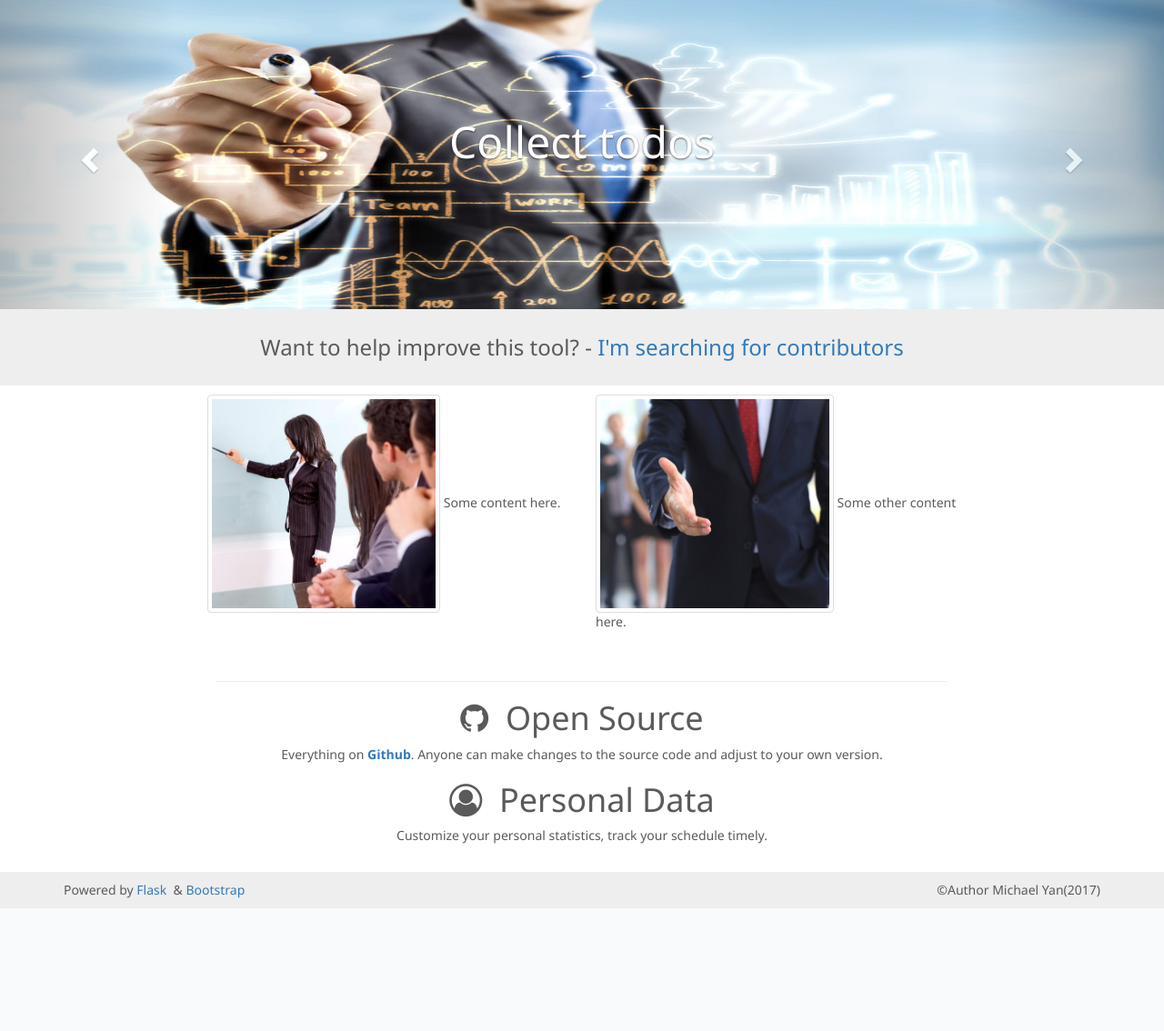
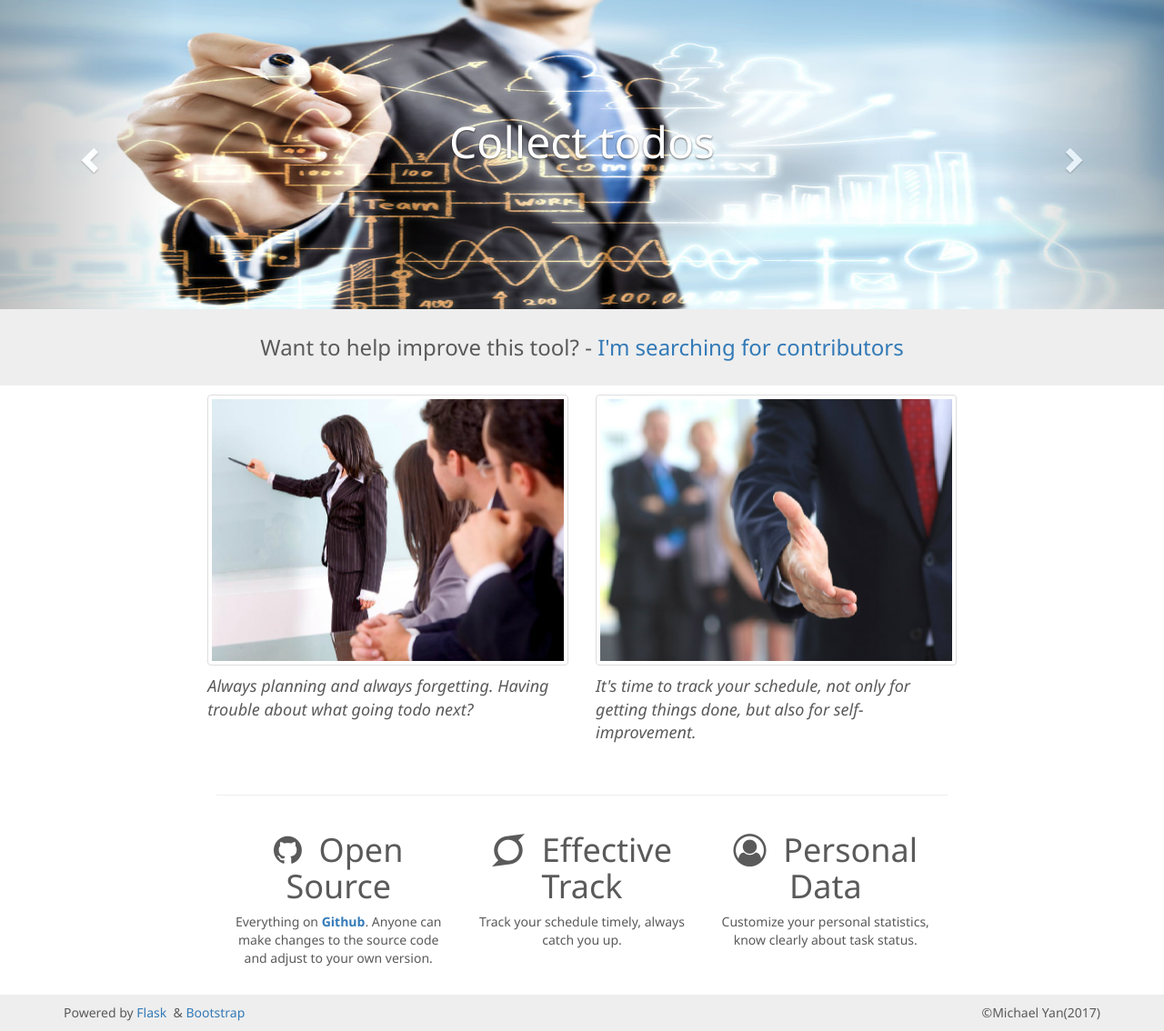
Before and after one commit to myan9527/Task_pro, a Flask app: page / in a window 1280 px wide. Shown: the part 60-1194 px from the top of the page at 91% size. Before the commit the page ends 1059 px from the top, so only its background shows below. Run offline with Flask 2, Linux system fonts and the light colour scheme; some libraries are stand-ins or nearby versions.

Commit message:
Index page finished.

```diff
--- a/app/static/css/main.css
+++ b/app/static/css/main.css
@@ -53,16 +53,23 @@ body {
 }
 .poster-img{
   display: inline;
-  height: 240px;
+  /*height: 260px;*/
+  width: inherit;
+  margin: 0 auto;
 }
 /*FOOTER STYLE*/
 .footer {
   position: absolute;
   /*bottom: 0;*/
   width: 100%;
+  min-width: 450px;
   height: 40px;
   background-color: #eee;
   padding: 10px 15px;
+}
+.poster-section{
+  font-size: 18px;
+  font-style: oblique;
 }
 /*FEATURE SECTION*/
 .feature-section {
--- a/app/templates/index.html
+++ b/app/templates/index.html
@@ -59,13 +59,13 @@
     <div class="col-md-4 col-xs-6 col-lg-4 col-md-offset-2">
         <p>
             <img src="{{url_for('static',filename='img/poster1.png')}}" alt="Poster" class="img-thumbnail poster-img">
-            Some content here.
+            <section class="poster-section">Always planning and always forgetting. Having trouble about what going todo next?</section>
         </p>
     </div>
     <div class="col-md-4 col-xs-6 col-lg-4">
         <p>
             <img src="{{url_for('static',filename='img/poster2.png')}}" alt="Poster" class="img-thumbnail poster-img"/>
-            Some other content here.
+            <section class="poster-section">It's time to track your schedule, not only for getting things done, but also for self-improvement.</section>
         </p>
     </div>
 </div>
@@ -74,11 +74,18 @@
 <div class="row feature-section">
     <div class="col-md-8 col-xs-8 col-lg-8 col-md-offset-2">
         <hr>
-        <h1><i class="fa fa-github"></i>&nbsp;&nbsp;Open Source</h1>
-        <p>Everything on <b><a href="https://github.com" target="_blank">Github</a></b>. Anyone can make changes to the source code and adjust to your own version.</p>
-        <h1><i class="fa fa-user-circle-o"></i>&nbsp;&nbsp;Personal Data</h1>
-        <p>Customize your personal statistics, track your schedule timely.</p>
-        <p></p>
+        <div class="col-md-4 col-xs-4">
+            <h1><i class="fa fa-github"></i>&nbsp;&nbsp;Open Source</h1>
+            <p>Everything on <b><a href="https://github.com" target="_blank">Github</a></b>. Anyone can make changes to the source code and adjust to your own version.</p>
+        </div>
+        <div class="col-md-4 col-xs-4">
+            <h1><i class="fa fa-superpowers"></i>&nbsp;&nbsp;Effective Track</h1>
+            <p>Track your schedule timely, always catch you up.</p>
+        </div>
+        <div class="col-md-4 col-xs-4">
+            <h1><i class="fa fa-user-circle-o"></i>&nbsp;&nbsp;Personal Data</h1>
+            <p>Customize your personal statistics, know clearly about task status.</p>
+        </div>
     </div>
 </div>
 <div class="row">
@@ -86,7 +93,7 @@
         <div class="container">
             <p>Powered by <a href="http://flask.pocoo.org/" target="_blank">Flask</a>&nbsp;
                 & <a href="http://getbootstrap.com/" target="_blank">Bootstrap</a>
-                <span class="pull-right">&copy;Author Michael Yan(2017)</span>
+                <span class="pull-right">&copy;Michael Yan(2017)</span>
             </p>
         </div>
     </footer>
```
Also changed, not shown: app/static/img/poster1.png, app/static/img/poster2.png.
